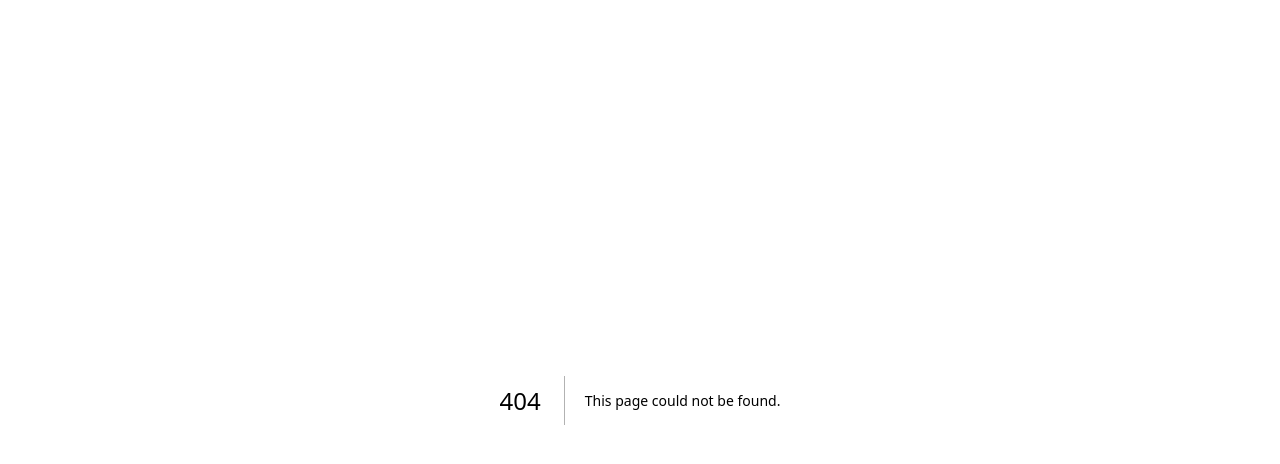
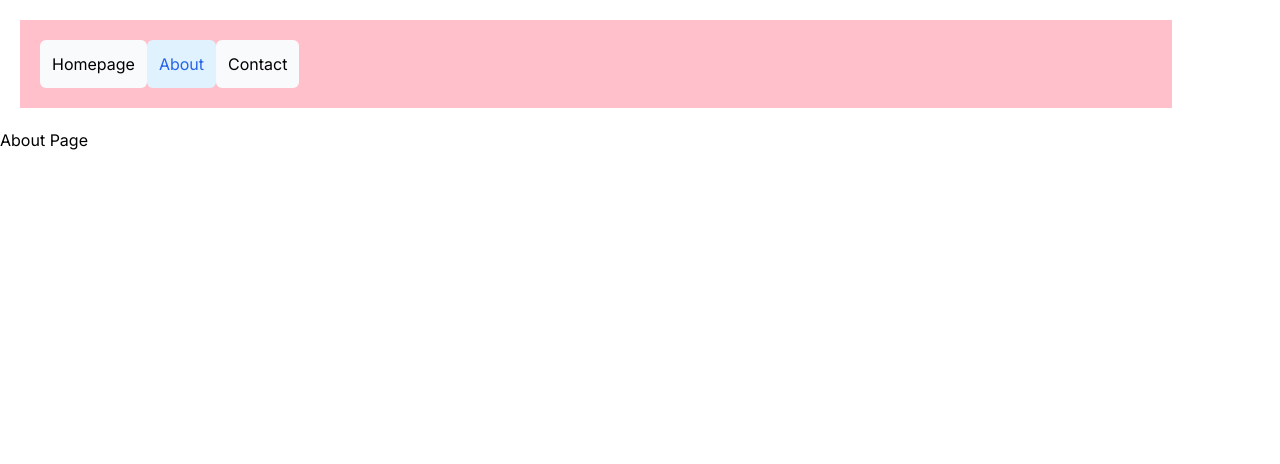
Before and after one commit to liyajosy/nextjs, a Next.js app: page /about in a window 1280 px wide. Before the commit this address had no page. Shown: the top 464 px of the page. Built offline with nearby package versions, Linux system fonts and the light colour scheme.

Commit message:
first next js commit

```diff
--- /dev/null
+++ b/src/app/(auth)/login/page.jsx
@@ -0,0 +1,7 @@
+
+
+export default function Login() {
+  return (
+      <div>Login Page</div>
+     );
+}
--- /dev/null
+++ b/src/app/(auth)/register/page.jsx
@@ -0,0 +1,7 @@
+
+
+export default function Register() {
+    return (
+        <div>Register Page</div>
+       );
+  }
--- /dev/null
+++ b/src/app/about/page.jsx
@@ -0,0 +1,7 @@
+
+
+export default function About() {
+    return (
+        <div>About Page</div>
+       );
+  }
--- /dev/null
+++ b/src/app/admin/page.jsx
@@ -0,0 +1,7 @@
+
+
+export default function Admin() {
+    return (
+        <div>Admin Page</div>
+       );
+  }
--- /dev/null
+++ b/src/app/contact/page.jsx
@@ -0,0 +1,7 @@
+
+
+export default function Contact() {
+    return (
+        <div>Contact Page</div>
+       );
+  }
--- a/src/app/globals.css
+++ b/src/app/globals.css
@@ -18,12 +18,7 @@
 
 body {
   color: rgb(var(--foreground-rgb));
-  background: linear-gradient(
-      to bottom,
-      transparent,
-      rgb(var(--background-end-rgb))
-    )
-    rgb(var(--background-start-rgb));
+
 }
 
 @layer utilities {
--- a/src/app/layout.js
+++ b/src/app/layout.js
@@ -1,17 +1,25 @@
 import { Inter } from "next/font/google";
 import "./globals.css";
+import Navbar from "@/components/navbar/Navbar";
+
 
 const inter = Inter({ subsets: ["latin"] });
 
 export const metadata = {
-  title: "Create Next App",
+  title: " My  App",
   description: "Generated by create next app",
 };
 
 export default function RootLayout({ children }) {
   return (
     <html lang="en">
-      <body className={inter.className}>{children}</body>
+      <body className={inter.className}>
+        <div >
+        <Navbar ></Navbar>
+        {children}
+        </div>
+
+        </body>
     </html>
   );
 }
--- a/src/app/page.js
+++ b/src/app/page.js
@@ -2,112 +2,9 @@ import Image from "next/image";
 
 export default function Home() {
   return (
-    <main className="flex min-h-screen flex-col items-center justify-between p-24">
-      <div className="z-10 max-w-5xl w-full items-center justify-between font-mono text-sm lg:flex">
-        <p className="fixed left-0 top-0 flex w-full justify-center border-b border-gray-300 bg-gradient-to-b from-zinc-200 pb-6 pt-8 backdrop-blur-2xl dark:border-neutral-800 dark:bg-zinc-800/30 dark:from-inherit lg:static lg:w-auto  lg:rounded-xl lg:border lg:bg-gray-200 lg:p-4 lg:dark:bg-zinc-800/30">
-          Get started by editing&nbsp;
-          <code className="font-mono font-bold">src/app/page.js</code>
-        </p>
-        <div className="fixed bottom-0 left-0 flex h-48 w-full items-end justify-center bg-gradient-to-t from-white via-white dark:from-black dark:via-black lg:static lg:h-auto lg:w-auto lg:bg-none">
-          <a
-            className="pointer-events-none flex place-items-center gap-2 p-8 lg:pointer-events-auto lg:p-0"
-            href="https://vercel.com?utm_source=create-next-app&utm_medium=appdir-template&utm_campaign=create-next-app"
-            target="_blank"
-            rel="noopener noreferrer"
-          >
-            By{" "}
-            <Image
-              src="/vercel.svg"
-              alt="Vercel Logo"
-              className="dark:invert"
-              width={100}
-              height={24}
-              priority
-            />
-          </a>
-        </div>
-      </div>
+    <>
+    <div className ="text-xl">Home Page</div>
 
-      <div className="relative flex place-items-center before:absolute before:h-[300px] before:w-full sm:before:w-[480px] before:-translate-x-1/2 before:rounded-full before:bg-gradient-radial before:from-white before:to-transparent before:blur-2xl before:content-[''] after:absolute after:-z-20 after:h-[180px] after:w-full sm:after:w-[240px] after:translate-x-1/3 after:bg-gradient-conic after:from-sky-200 after:via-blue-200 after:blur-2xl after:content-[''] before:dark:bg-gradient-to-br before:dark:from-transparent before:dark:to-blue-700 before:dark:opacity-10 after:dark:from-sky-900 after:dark:via-[#0141ff] after:dark:opacity-40 before:lg:h-[360px] z-[-1]">
-        <Image
-          className="relative dark:drop-shadow-[0_0_0.3rem_#ffffff70] dark:invert"
-          src="/next.svg"
-          alt="Next.js Logo"
-          width={180}
-          height={37}
-          priority
-        />
-      </div>
-
-      <div className="mb-32 grid text-center lg:max-w-5xl lg:w-full lg:mb-0 lg:grid-cols-4 lg:text-left">
-        <a
-          href="https://nextjs.org/docs?utm_source=create-next-app&utm_medium=appdir-template&utm_campaign=create-next-app"
-          className="group rounded-lg border border-transparent px-5 py-4 transition-colors hover:border-gray-300 hover:bg-gray-100 hover:dark:border-neutral-700 hover:dark:bg-neutral-800/30"
-          target="_blank"
-          rel="noopener noreferrer"
-        >
-          <h2 className={`mb-3 text-2xl font-semibold`}>
-            Docs{" "}
-            <span className="inline-block transition-transform group-hover:translate-x-1 motion-reduce:transform-none">
-              -&gt;
-            </span>
-          </h2>
-          <p className={`m-0 max-w-[30ch] text-sm opacity-50`}>
-            Find in-depth information about Next.js features and API.
-          </p>
-        </a>
-
-        <a
-          href="https://nextjs.org/learn?utm_source=create-next-app&utm_medium=appdir-template-tw&utm_campaign=create-next-app"
-          className="group rounded-lg border border-transparent px-5 py-4 transition-colors hover:border-gray-300 hover:bg-gray-100 hover:dark:border-neutral-700 hover:dark:bg-neutral-800 hover:dark:bg-opacity-30"
-          target="_blank"
-          rel="noopener noreferrer"
-        >
-          <h2 className={`mb-3 text-2xl font-semibold`}>
-            Learn{" "}
-            <span className="inline-block transition-transform group-hover:translate-x-1 motion-reduce:transform-none">
-              -&gt;
-            </span>
-          </h2>
-          <p className={`m-0 max-w-[30ch] text-sm opacity-50`}>
-            Learn about Next.js in an interactive course with&nbsp;quizzes!
-          </p>
-        </a>
-
-        <a
-          href="https://vercel.com/templates?framework=next.js&utm_source=create-next-app&utm_medium=appdir-template&utm_campaign=create-next-app"
-          className="group rounded-lg border border-transparent px-5 py-4 transition-colors hover:border-gray-300 hover:bg-gray-100 hover:dark:border-neutral-700 hover:dark:bg-neutral-800/30"
-          target="_blank"
-          rel="noopener noreferrer"
-        >
-          <h2 className={`mb-3 text-2xl font-semibold`}>
-            Templates{" "}
-            <span className="inline-block transition-transform group-hover:translate-x-1 motion-reduce:transform-none">
-              -&gt;
-            </span>
-          </h2>
-          <p className={`m-0 max-w-[30ch] text-sm opacity-50`}>
-            Explore starter templates for Next.js.
-          </p>
-        </a>
-
-        <a
-          href="https://vercel.com/new?utm_source=create-next-app&utm_medium=appdir-template&utm_campaign=create-next-app"
-          className="group rounded-lg border border-transparent px-5 py-4 transition-colors hover:border-gray-300 hover:bg-gray-100 hover:dark:border-neutral-700 hover:dark:bg-neutral-800/30"
-          target="_blank"
-          rel="noopener noreferrer"
-        >
-          <h2 className={`mb-3 text-2xl font-semibold`}>
-            Deploy{" "}
-            <span className="inline-block transition-transform group-hover:translate-x-1 motion-reduce:transform-none">
-              -&gt;
-            </span>
-          </h2>
-          <p className={`m-0 max-w-[30ch] text-sm opacity-50 text-balance`}>
-            Instantly deploy your Next.js site to a shareable URL with Vercel.
-          </p>
-        </a>
-      </div>
-    </main>
+</>
   );
 }
--- /dev/null
+++ b/src/components/navbar/Navbar.jsx
@@ -0,0 +1,36 @@
+'use client';
+
+import Link from "next/link"
+import styles from "@/mystyles.module.css";
+import clsx from 'clsx';
+import { usePathname } from 'next/navigation';
+
+const Navbar = ()=>{
+    const pathname= usePathname();
+    return (
+        <>
+            <div className={ styles.mystyle}>
+            <Link href ="/" className={clsx(
+              'justify-center gap-2 rounded-md bg-gray-50 p-3',
+              {
+                'bg-sky-100 text-blue-600': pathname === "/",
+              },
+            )} >Homepage</Link>
+            <Link href ="/about" className={clsx(
+              'justify-center gap-2 rounded-md bg-gray-50 p-3 ',
+              {
+                'bg-sky-100 text-blue-600': pathname === "/about",
+              },
+            )}>About</Link>
+            <Link href ="/contact"className={clsx(
+              'justify-center gap-2 rounded-md bg-gray-50 p-3 ',
+              {
+                'bg-sky-100 text-blue-600': pathname === "/contact",
+              },
+            )}>Contact</Link>
+            </div>
+        </>
+    )
+}
+
+export default Navbar
--- /dev/null
+++ b/src/mystyles.module.css
@@ -0,0 +1,9 @@
+.mystyle{
+    background-color:pink;
+    width :90vw;
+
+    padding: 20px;
+    margin: 20px;
+    display: flex;
+    flex-direction: row;
+}
```
Also changed, not shown: package.json (+10 -5 lines), 1 other file (tests, documents, lock files or other folders).
